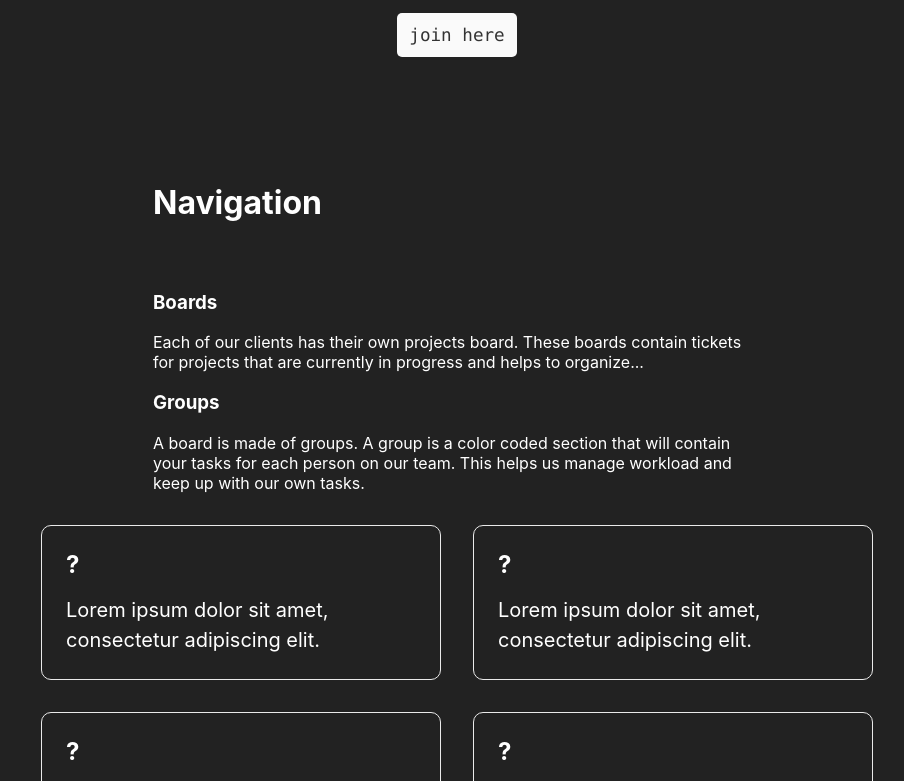
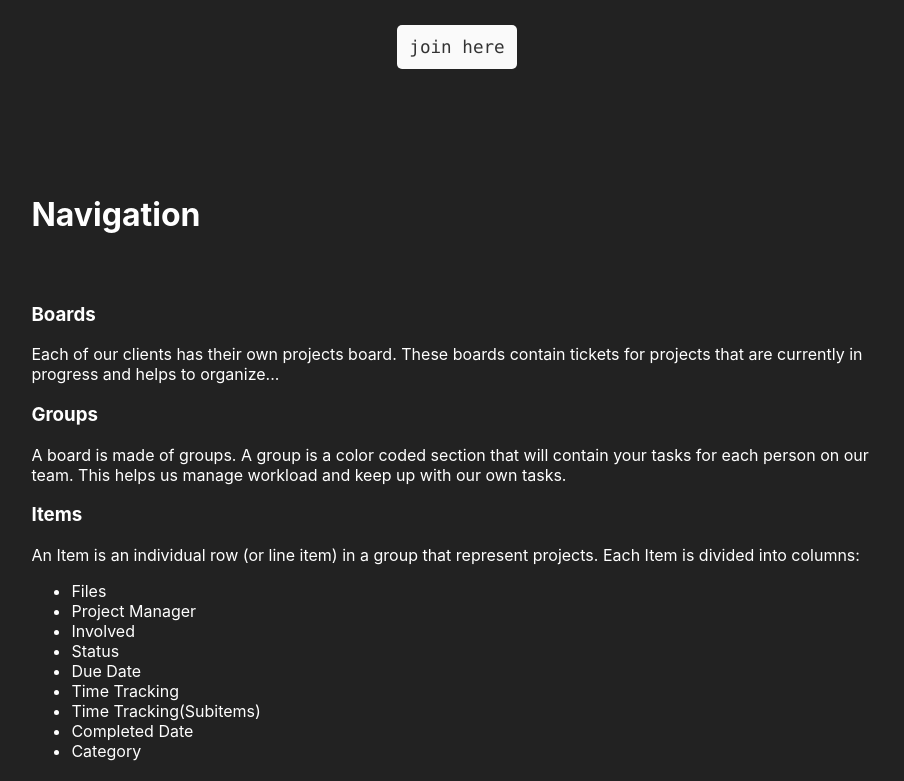
Before and after one commit to skylerstyron/rumourdocumentation, a Next.js app: page /monday in a window 1280 px wide. Shown: the part 279-1060 px from the top of the page, without its empty margins (183-1087 px from the left). Built offline with nearby package versions, Linux system fonts and the light colour scheme.

Commit message:
added Items section to /monday

```diff
--- a/pages/monday.js
+++ b/pages/monday.js
@@ -22,12 +22,12 @@ export default function Monday() {
                     </h1>
                 </div>
 
-                <p className={styles.description}>
-                    If you have not received an invite {' '}<br /><br />
+                <div className={styles.description}>
+                    <p>If you have not received an invite </p>
                     <a href="https://rumourmedia.monday.com/users/sign_up?invitationId=12475538867640670000" target="_blank">
                         <code className={styles.code}>join here</code>
                     </a>
-                </p>
+                </div>
                 <div className={styles.info}>
                     <div className={styles.description}>
                         <h2 className={styles.sectionHead}>Navigation</h2>
@@ -36,6 +36,19 @@ export default function Monday() {
                     <p>Each of our clients has their own projects board. These boards contain tickets for projects that are currently in progress and helps to organize...</p>
                     <h3>Groups</h3>
                     <p>A board is made of groups. A group is a color coded section that will contain your tasks for each person on our team. This helps us manage workload and keep up with our own tasks.</p>
+                    <h3>Items</h3>
+                    <p>An Item is an individual row (or line item) in a group that represent projects. Each Item is divided into columns:</p>
+                    <ul>
+                        <li>Files</li>
+                        <li>Project Manager</li>
+                        <li>Involved</li>
+                        <li>Status</li>
+                        <li>Due Date</li>
+                        <li>Time Tracking</li>
+                        <li>Time Tracking(Subitems)</li>
+                        <li>Completed Date</li>
+                        <li>Category</li>
+                    </ul>
                 </div>
 
                 <div className={styles.wrapper}>
--- a/styles/Monday.module.css
+++ b/styles/Monday.module.css
@@ -125,6 +125,11 @@
 	top: 50px;
 }
 
+@media (max-width: 1400px) {
+	.info {
+		width: 70%;
+	}
+}
 
 @media (max-width: 600px) {
 	.grid {
```
